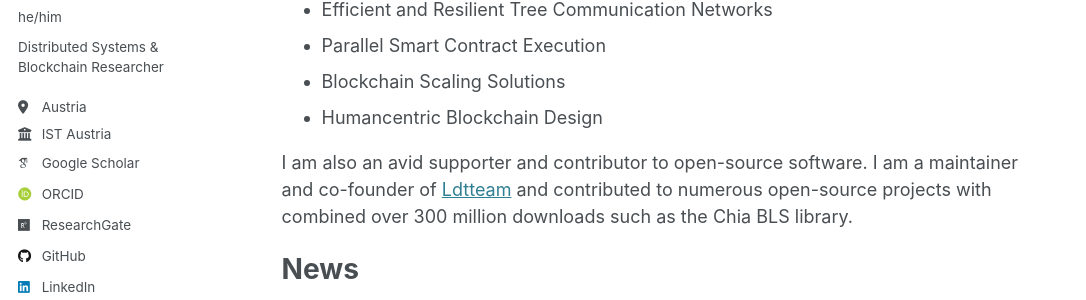
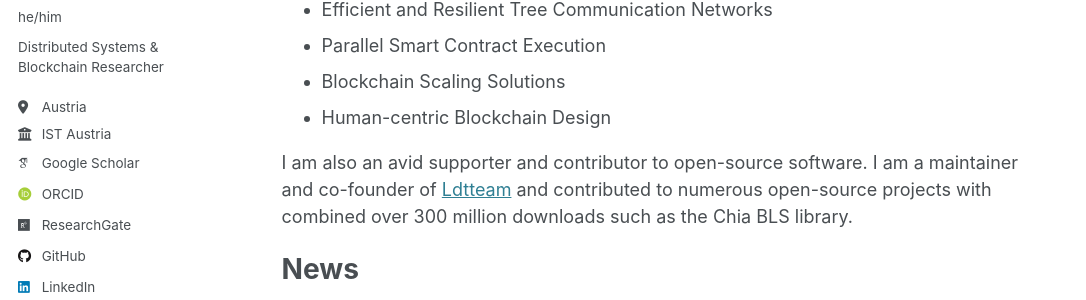
Before and after one commit to Ray-Neiheiser/ray-neiheiser.github.io, a Jekyll site: the page built from _pages/about.md, in a window 1280 px wide and 900 px high. Shown: the part 309-609 px from the top of the window, without its empty margins (0-1086 px from the left). Built offline with Jekyll 4.4.1, drawn with Linux system fonts in a browser that asks for light colours; some web fonts are replaced.

Commit message:
fix typo

```diff
--- a/_pages/about.md
+++ b/_pages/about.md
@@ -15,7 +15,7 @@ My current main research interests are:
 - Efficient and Resilient Tree Communication Networks
 - Parallel Smart Contract Execution
 - Blockchain Scaling Solutions
-- Humancentric Blockchain Design
+- Human-centric Blockchain Design
 
 I am also an avid supporter and contributor to open-source software.
 I am a maintainer and co-founder of [Ldtteam](https://github.com/ldtteam) and contributed to numerous open-source projects with combined over 300 million downloads such as the Chia BLS library.
```
